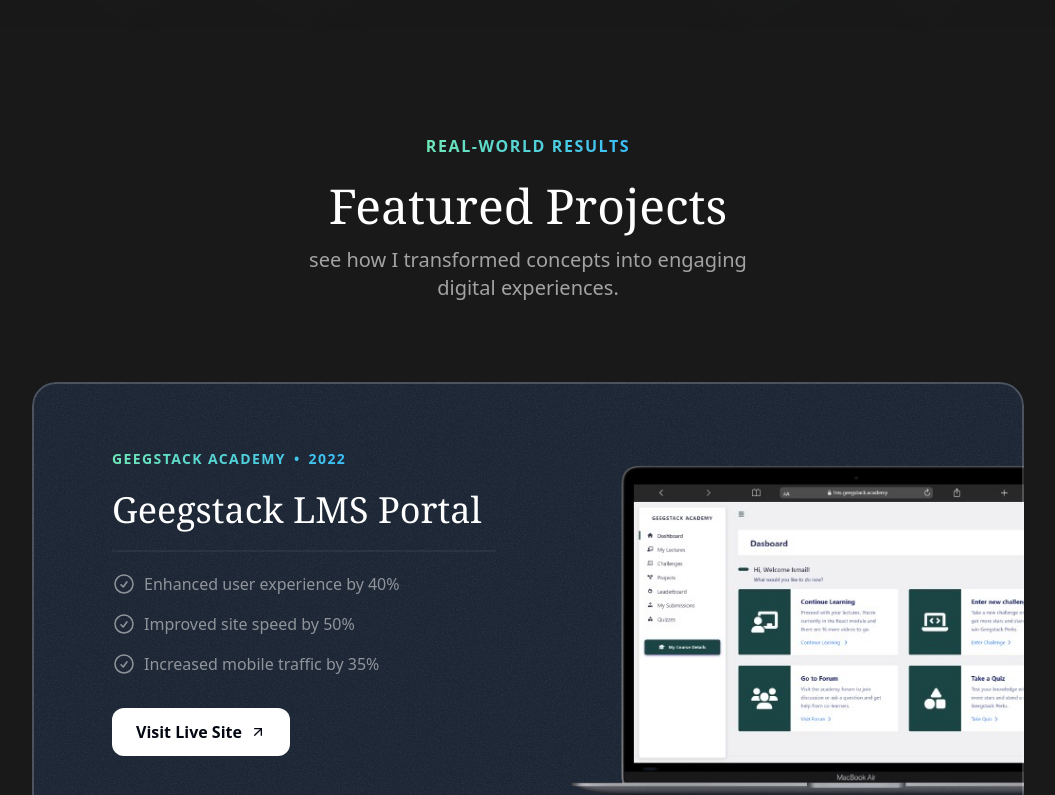
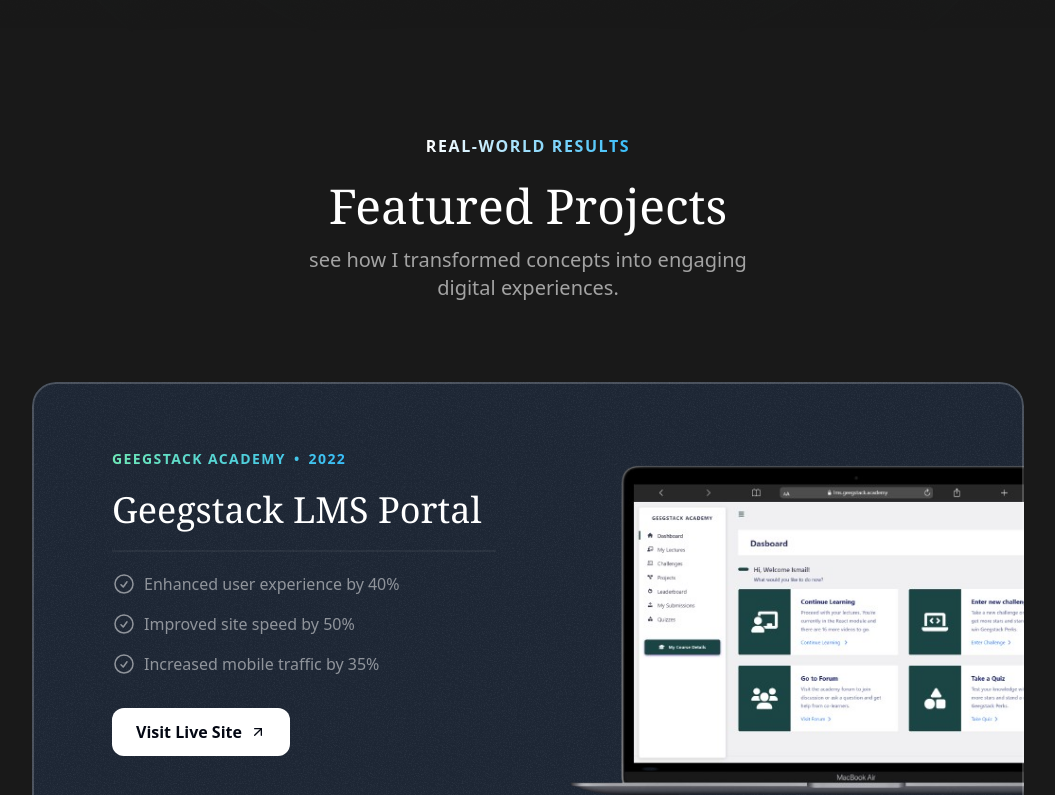
Before and after one commit to faruk-olawale/my-portfolio, a Next.js app: page / in a window 1280 px wide. Shown: the part 900-1695 px from the top of the page, without its empty margins (112-1167 px from the left). Built offline with nearby package versions, Linux system fonts and the light colour scheme; a web font is replaced by a local one.

Commit message:
initial message

```diff
--- a/src/app/globals.css
+++ b/src/app/globals.css
@@ -17,3 +17,21 @@
     @apply lg:max-w-5xl;
   }
 }
+
+@keyframes move-left {
+  from {
+    transform: translateX(0%);
+  }
+  to {
+    transform: translateX(-50%);
+  }
+}
+
+@keyframes move-right {
+  from {
+    transform: translateX(-50%);
+  }
+  to {
+    transform: translateX(0%);
+  }
+}
--- a/src/components/SectionHeader.tsx
+++ b/src/components/SectionHeader.tsx
@@ -13,7 +13,7 @@
         <>
             <div className="flex justify-center">
             <p className="uppercase font-semibold tracking-widest bg-gradient-to-r
-            from-emerald-300 to-sky-400 text-center bg-clip-text text-transparent">
+            from-white to-sky-400 text-center bg-clip-text text-transparent">
             {eyebrow}</p>
             </div>
             <h2 className="font-serif text-3xl md:text-5xl text-center mt-6">
--- a/src/components/ToolboxItems.tsx
+++ b/src/components/ToolboxItems.tsx
@@ -1,6 +1,7 @@
 import { twMerge } from "tailwind-merge";
 import { TechIcon } from "./TechIcon";
 import { Fragment } from "react";
+
 export const ToolboxItems = ({
     toolboxItems,
     className,
@@ -15,14 +16,24 @@
 }) => {
 
     return(
-           <div className={twMerge("flex  [mask-image:linear-gradient(to_right,transparent,black_10%,black_90%,transparent)]",className)}>
-             <div className={twMerge("flex flex-none py-0.5 gap-6 pr-6",
-              itemsWrapperClassName)}>
+      <div className={twMerge("flex [mask-image:linear-gradient(to_right,transparent,black_10%,black_90%,transparent)]", className)}>
+        <div
+          className={twMerge("flex flex-none py-0.5 gap-6 pr-6", itemsWrapperClassName)}
+          style={{
+            animation: itemsWrapperClassName?.includes('move-left')
+              ? 'move-left 20s linear infinite'
+              : itemsWrapperClassName?.includes('move-right')
+              ? 'move-right 20s linear infinite'
+              : undefined
+          }}
+        >
           {[...new Array(2)].fill(0).map((_, index) => (
             <Fragment key={index}>
               {toolboxItems.map(item => (
-                 <div key={item.title} className="inline-flex items-center
-                  gap-4 py-2 px-3 outline outline-2 outline-white/10 rounded-lg">
+                <div
+                  key={item.title}
+                  className="inline-flex items-center gap-4 py-2 px-3 outline outline-2 outline-white/10 rounded-lg"
+                >
                   <TechIcon component={item.iconType}/>
                   <span className="font-semibold">{item.title}</span>
                 </div>
--- a/src/sections/About.tsx
+++ b/src/sections/About.tsx
@@ -116,19 +116,20 @@
     </div>
    </Card>
 
-   <Card className="h-[320px]  md:col-span-3 ">
+ <Card className="h-[320px] md:col-span-3 overflow-hidden">
   <CardHeader
     title="My Toolbox"
     description="Explore the technologies and tools I use to craft exceptional digital experiences"
-      className=""
   />
-     <ToolboxItems toolboxItems={toolboxItems}
-      className=""
-      itemsWrapperClassName="[mask-image:linear-gradient(to_right,transparent,black_10%,black_90%,transparent)]"/>
   <ToolboxItems
     toolboxItems={toolboxItems}
-     className="mt-6 "
-      itemsWrapperClassName="-translate-x-1/2 [mask-image:linear-gradient(to_right,transparent,black_10%,black_90%,transparent)]" />
+    itemsWrapperClassName="move-left"
+  />
+  <ToolboxItems
+    toolboxItems={toolboxItems}
+    className="mt-6"
+    itemsWrapperClassName="move-right"
+  />
 </Card>
     </div>
     <div className="grid grid-cols-1
--- a/src/sections/Contact.tsx
+++ b/src/sections/Contact.tsx
@@ -18,13 +18,15 @@
     </p>
     </div>
     <div>
+   <a href="mailto:farukolawale509@gmail.com">
     <button className="text-white bg-gray-900 inline-flex
-    items-center px-6 h-12 rounded-xl gap-2 w-max border border-gray-900">
+      items-center px-6 h-12 rounded-xl gap-2 w-max border border-gray-900">
       Contact Me
-       <span className="font-semibold">
-        <ArrowRightIcon className="size-4"/>
-        </span>
+      <ArrowRightIcon className="size-4" />
     </button>
+  </a>
+
+
     </div>
     </div>
     </div>
--- a/src/sections/Footer.tsx
+++ b/src/sections/Footer.tsx
@@ -4,7 +4,7 @@
   { icon: FaXTwitter, href: "https://x.com/farukolawale3?s=11" },
   { icon: FaGithub, href: "https://github.com/faruk-olawale " },
   { icon: FaLinkedin, href: "https://www.linkedin.com/in/faruk-ismail-4812213a0?utm_source=share&utm_campaign=share_via&utm_content=profile&utm_medium=ios_app" },
-  { icon: FaInstagram, href: "#" },
+  { icon: FaInstagram, href: "  https://www.instagram.com/farry.yo/" },
 ];
 
 export const Footer = () => {
--- a/tailwind.config.ts
+++ b/tailwind.config.ts
@@ -7,6 +7,7 @@
     "./src/components/**/*.{js,ts,jsx,tsx,mdx}",
     "./src/app/**/*.{js,ts,jsx,tsx,mdx}",
   ],
+
   theme: {
     screens: {
       sm: "375px",
@@ -20,29 +21,33 @@
         md: "2rem",
       },
     },
+
     extend: {
       animation: {
-        'ping-large': 'ping-large 1s ease-in-out infinite',
-        'move-left': 'move-left 1s linear infinite',
+        "move-left": "move-left 30s linear infinite",
+        "move-right": "move-right 30s linear infinite",
+        "ping-large": "ping-large 1s ease-in-out infinite",
       },
+
       keyframes: {
-        'ping-large': {
-          '75%, 100%': {
-            transform: 'scale(3)',
-            opacity: '0',
-          },
+       'move-left': {
+          '0%': { transform: 'translateX(0%)' },
+          '100%': { transform: 'translateX(-50%)' },
         },
-        'move-left': {
-          '0%': {
-            transform: 'translateX(0%)',
-          },
-          '100%': {
-            transform: 'translateX(-50%)',
+       'move-right': {
+          '0%': { transform: 'translateX(-50%)' },
+          '100%': { transform: 'translateX(0%)' },
+        },
+        "ping-large": {
+          "75%, 100%": {
+            transform: "scale(3)",
+            opacity: "0",
           },
         },
       },
     },
   },
+
   plugins: [],
 };
 
```
Lines whose indentation alone changed are shown as unchanged.
